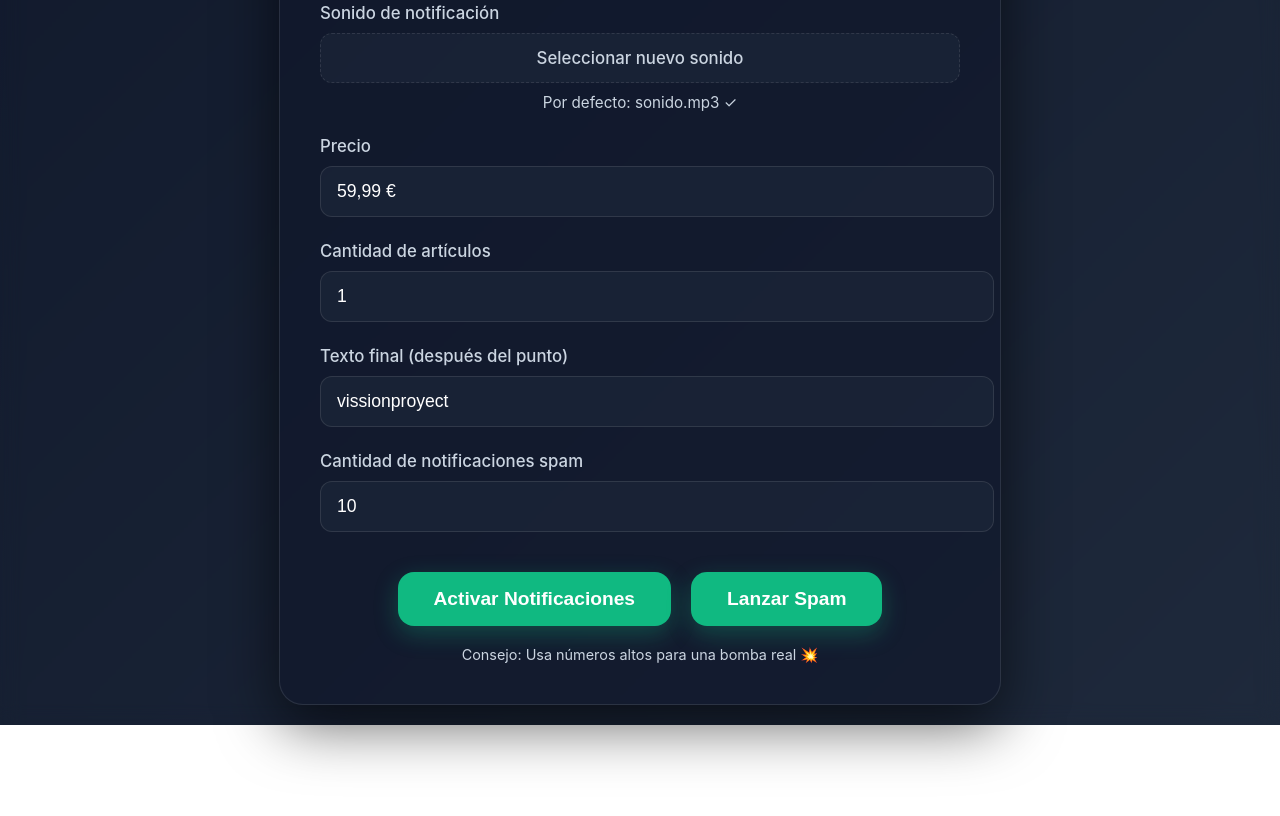
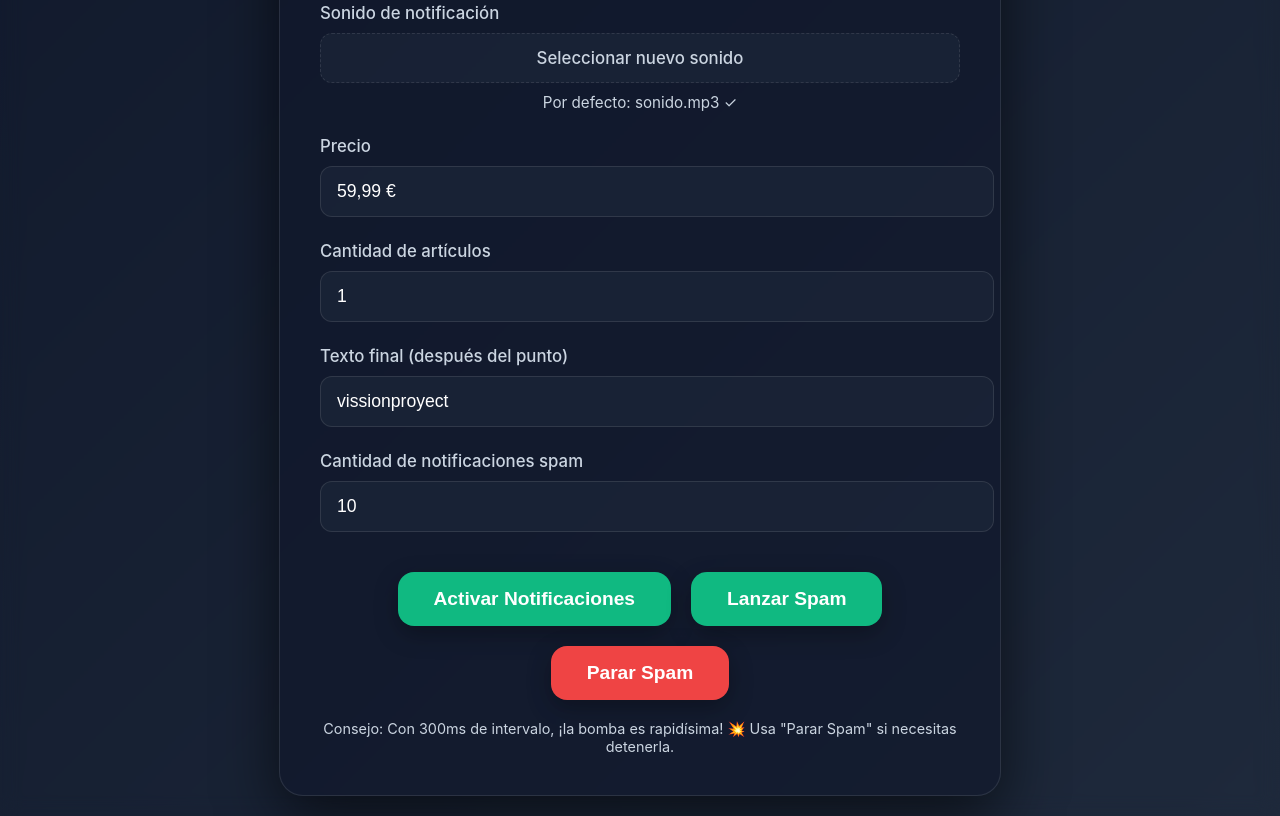
Before and after one commit to mohaehlb-boop/ma-boutique, a plain HTML site: page index.html in a window 1280 px wide. Shown: the part 555-1371 px from the top of the page. Before the commit the page ends 1280 px from the top, so only its background shows below. Drawn offline with Linux system fonts and the light colour scheme.

Commit message:
Update index.html

```diff
--- a/index.html
+++ b/index.html
@@ -12,6 +12,8 @@
             --card-bg: rgba(15, 23, 42, 0.6);
             --accent: #10b981; /* Verde Shopify */
             --accent-hover: #059669;
+            --danger: #ef4444;
+            --danger-hover: #dc2626;
             --text-primary: #f1f5f9;
             --text-secondary: #cbd5e1;
             --border: rgba(255, 255, 255, 0.1);
@@ -101,7 +103,7 @@
             position: relative;
         }
 
-        input[type="text"], input[type="number"], textarea {
+        input[type="text"], input[type="number"] {
             width: 100%;
             padding: 14px 16px;
             border-radius: 12px;
@@ -112,7 +114,7 @@
             transition: all 0.3s;
         }
 
-        input:focus, textarea:focus {
+        input:focus {
             outline: none;
             border-color: var(--accent);
             box-shadow: 0 0 0 3px rgba(16, 185, 129, 0.2);
@@ -174,17 +176,30 @@
             font-weight: 600;
             border: none;
             border-radius: 16px;
-            background: var(--accent);
             color: white;
             cursor: pointer;
-            box-shadow: 0 8px 25px rgba(16, 185, 129, 0.3);
+            box-shadow: 0 8px 25px rgba(0, 0, 0, 0.3);
             transition: all 0.3s;
         }
 
-        button:hover {
+        button:nth-child(1), button:nth-child(2) {
+            background: var(--accent);
+        }
+
+        button:nth-child(1):hover, button:nth-child(2):hover {
             background: var(--accent-hover);
             transform: translateY(-4px);
             box-shadow: 0 12px 35px rgba(16, 185, 129, 0.4);
+        }
+
+        button:nth-child(3) {
+            background: var(--danger);
+        }
+
+        button:nth-child(3):hover {
+            background: var(--danger-hover);
+            transform: translateY(-4px);
+            box-shadow: 0 12px 35px rgba(239, 68, 68, 0.4);
         }
 
         .spam-info {
@@ -256,10 +271,11 @@
                 <div class="buttons">
                     <button type="button" onclick="activarNotifs()">Activar Notificaciones</button>
                     <button type="button" onclick="lanzarSpam()">Lanzar Spam</button>
+                    <button type="button" onclick="pararSpam()">Parar Spam</button>
                 </div>
 
                 <div class="spam-info">
-                    Consejo: Usa números altos para una bomba real 💥
+                    Consejo: Con 300ms de intervalo, ¡la bomba es rapidísima! 💥 Usa "Parar Spam" si necesitas detenerla.
                 </div>
             </form>
         </div>
```
